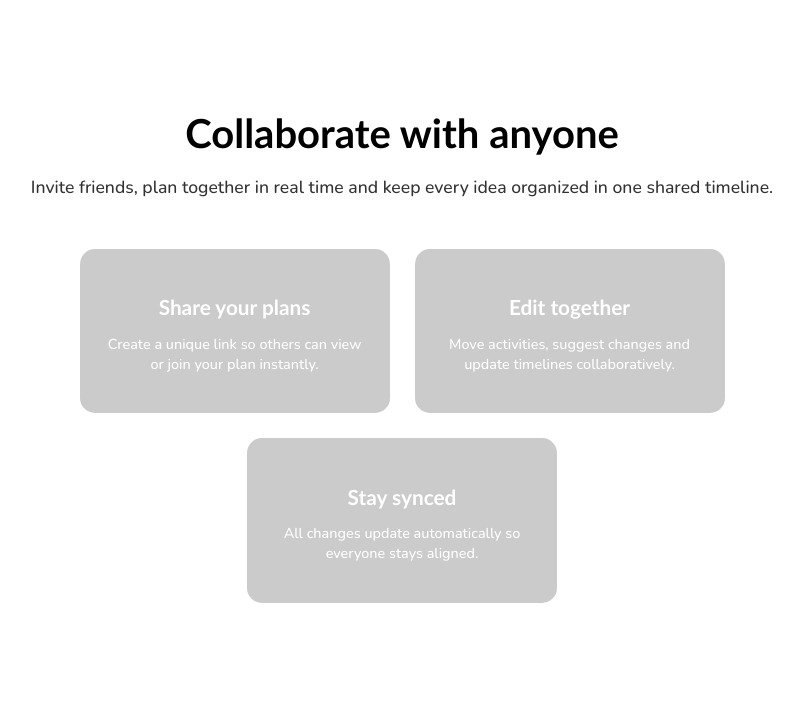
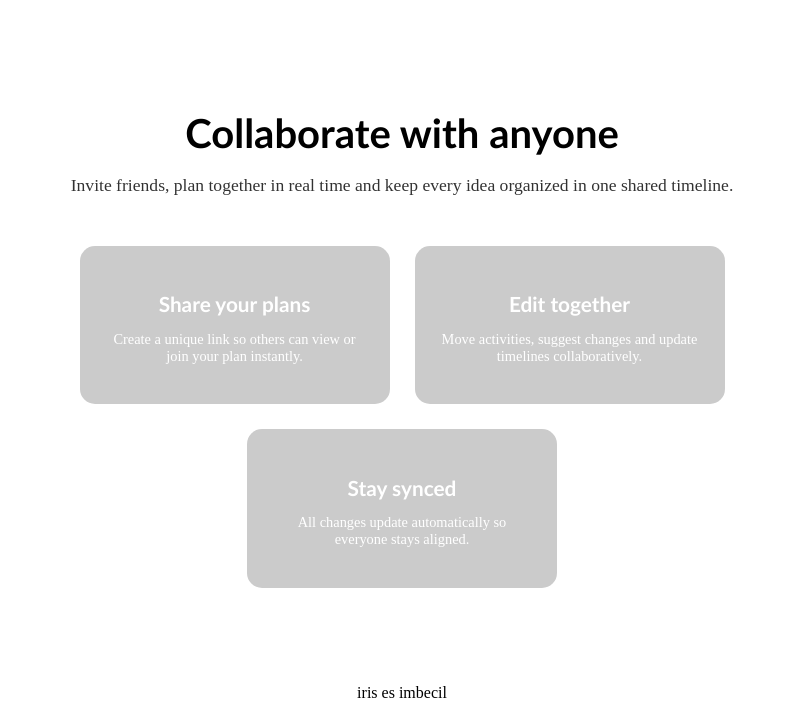
Before and after one commit to daidarzzz/ProyectoFinal_1DAM, a PHP site: page / in a window 1280 px wide. Shown: the part 253-971 px from the top of the page, without its empty margins (238-1041 px from the left). Before the commit the page ends 856 px from the top, so only its background shows below. Run offline with PHP 8.4, Linux system fonts and the light colour scheme.

Commit message:
mensaje para alguien

```diff
--- a/frontend/css/style.css
+++ b/frontend/css/style.css
@@ -214,8 +214,13 @@ footer {
 }
 
 
-
+/*
+APARTADO DE FUENTES
+*/
 @font-face {
     font-family: nunito-parrafo;
     src: url(../assets/fonts/nunito/Nunito-Medium.ttf);
+
+    font-family: rubik-titulo;
+    src: url(../assets/fonts/rubik/Rubik-Bold.ttf);
 }
--- a/frontend/index.html
+++ b/frontend/index.html
@@ -67,6 +67,8 @@
         </section>
 
 
+        <p>iris es imbecil</p>
+
     </main>
 
 
```
Also changed, not shown: frontend/js/sortable.js (added, +13 -0 lines), frontend/pruebas.html (+2 -10 lines).
